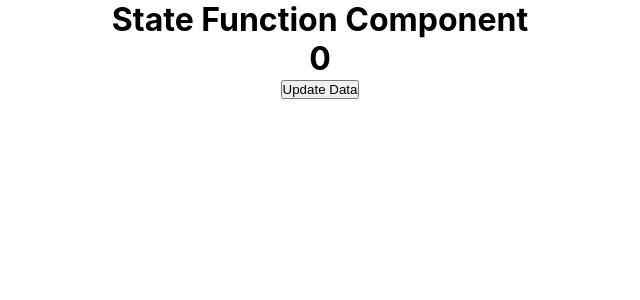
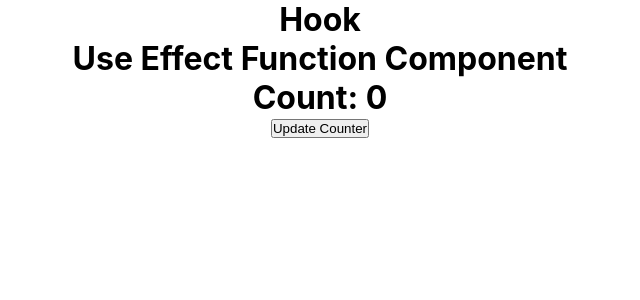
Before and after one commit to sanketpujari33/Full-Stack-Develaper, a React (Create React App) app in the folder Web-Technologies/React-Js/blog/: page / in a window 1280 px wide. Shown: the top 300 px of the page, without its empty margins (320-960 px from the left). Built offline with nearby package versions, Linux system fonts and the light colour scheme.

Commit message:
Use Effect Function Component

```diff
--- a/Web-Technologies/React-Js/blog/src/components/hook/Hook.js
+++ b/Web-Technologies/React-Js/blog/src/components/hook/Hook.js
@@ -1,8 +1,11 @@
-import StateFunctionComponent from "./StateFunctionComponent";
+// import StateFunctionComponent from "./StateFunctionComponent";
+import UseEffectFunctionComponent from "./UseEffectFunctionComponent";
 
 function Hook() {
     return ( <>
-        <StateFunctionComponent/>
+        <h1>Hook</h1>
+        {/* <StateFunctionComponent/>*/}
+        <UseEffectFunctionComponent/>
     </> );
 }
 
--- /dev/null
+++ b/Web-Technologies/React-Js/blog/src/components/hook/UseEffectFunctionComponent.js
@@ -0,0 +1,17 @@
+import React, { useEffect, useState } from "react";
+
+function UseEffectFunctionComponent() {
+    const [count, setCount]=useState(0);
+    useEffect(() => {
+        console.warn("Use Effect Function Component");
+    })
+    return (
+        <>
+            <h1>Use Effect Function Component</h1>
+            <h1>Count: {count}</h1>
+            <button onClick={() => setCount(count + 1)}>Update Counter</button>
+        </>
+    );
+}
+
+export default UseEffectFunctionComponent;
```
